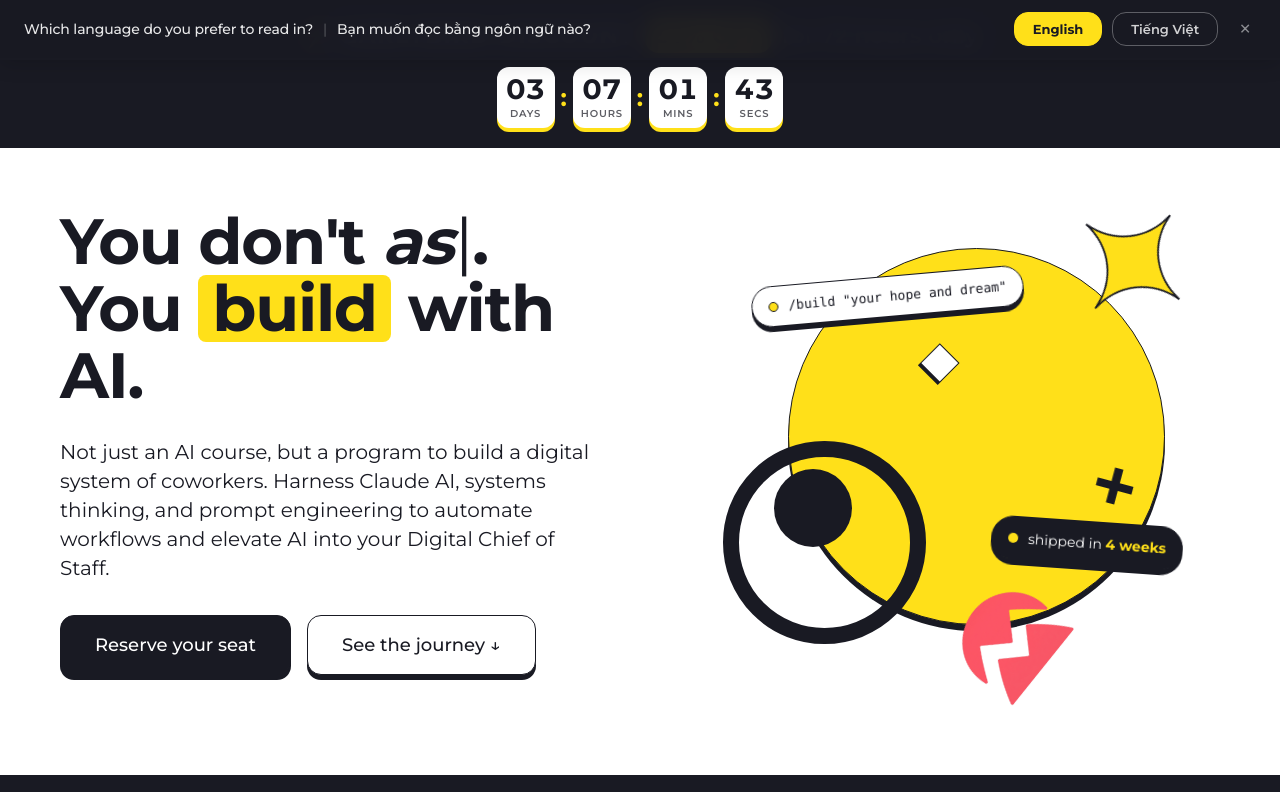
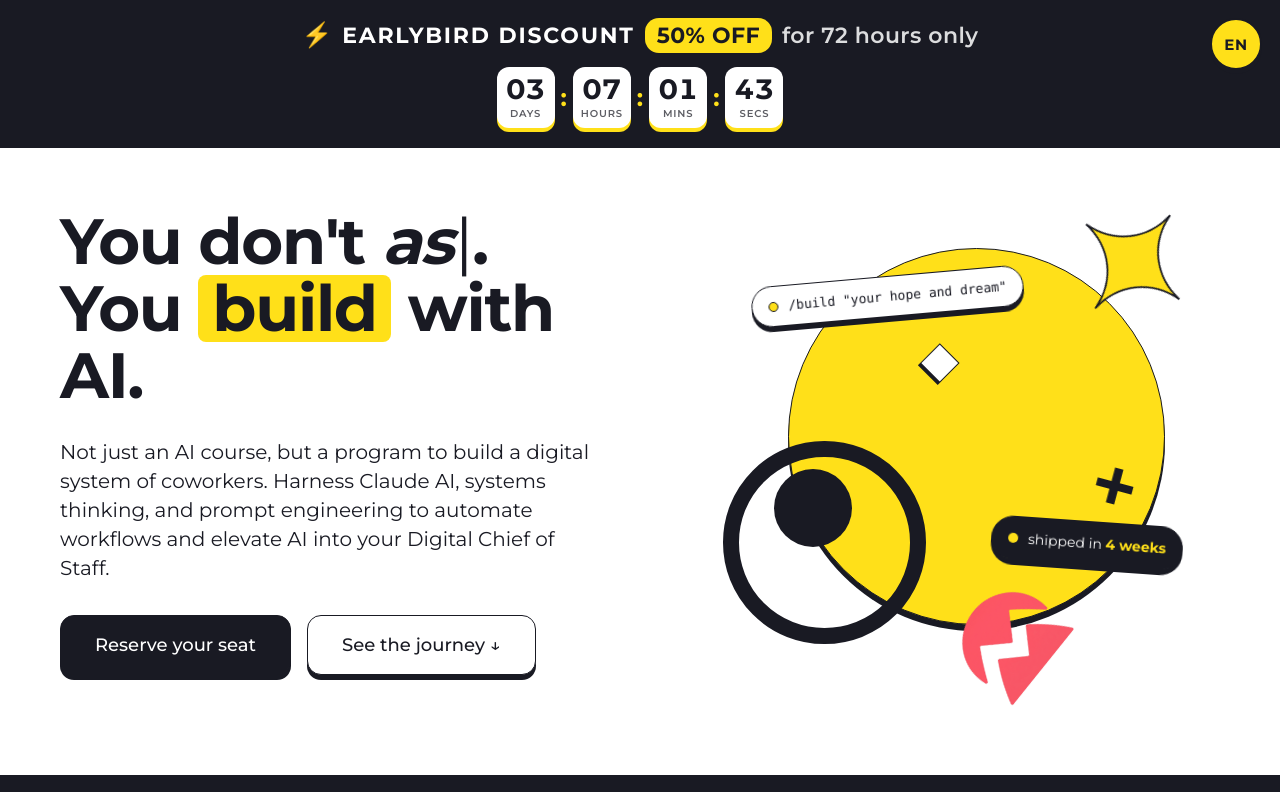
Before and after one commit to Deltan1412/coco_landingpage, a React (Vite) app: page / in a window 1280 px wide. Shown: the top 792 px of the page. Built offline with nearby package versions, Linux system fonts and the light colour scheme.

Commit message:
update language button

```diff
--- a/src/App.tsx
+++ b/src/App.tsx
@@ -1,6 +1,7 @@
 import { PromoBanner, Hero, Marquee, Products, Roadmap, Trainers, Register } from '@/components/sections';
 import { AppTweaksPanel } from '@/components/tweaks/AppTweaksPanel';
-import { LangPopup } from '@/components/ui/LangPopup';
+// import { LangPopup } from '@/components/ui/LangPopup';
+import { LangFab } from '@/components/ui/LangFab';
 import { useTweaks } from '@/hooks/useTweaks';
 import { TWEAK_DEFAULTS } from '@/constants/tweakDefaults';
 // import { Nav } from '@/components/layout/Nav';
@@ -14,7 +15,8 @@ export function App() {
   const [tweaks, setTweak] = useTweaks(TWEAK_DEFAULTS);
   return (
     <>
-      <LangPopup />
+      {/* <LangPopup /> */}
+      <LangFab />
       <PromoBanner />
       <Hero tweaks={tweaks} />
       {tweaks.showMarquee && <Marquee />}
--- /dev/null
+++ b/src/components/ui/LangFab.tsx
@@ -0,0 +1,18 @@
+import { useLang } from '@/hooks/useLang';
+
+export function LangFab() {
+  const { lang, toggle, t } = useLang();
+
+  return (
+    <button
+      type="button"
+      className="lang-fab"
+      onClick={toggle}
+      aria-label={t('nav.langToggleLabel')}
+      title={t('nav.langToggleLabel')}
+    >
+      <span className="lang-fab__current">{lang === 'en' ? 'EN' : 'VI'}</span>
+      <span className="lang-fab__next" aria-hidden="true">{lang === 'en' ? 'VI' : 'EN'}</span>
+    </button>
+  );
+}
--- a/src/styles/promo.css
+++ b/src/styles/promo.css
@@ -1,3 +1,53 @@
+/* Floating circular language switch, fixed top-right */
+.lang-fab {
+  position: fixed;
+  top: 18px;
+  right: 18px;
+  z-index: 60;
+  width: 52px;
+  height: 52px;
+  display: grid;
+  place-items: center;
+  border: 2px solid var(--ink);
+  border-radius: 50%;
+  background: var(--lime);
+  color: var(--ink);
+  font-weight: 800;
+  font-size: 15px;
+  letter-spacing: 0.04em;
+  cursor: pointer;
+  box-shadow: 0 4px 0 0 var(--ink);
+  transition: transform 0.12s ease, box-shadow 0.12s ease;
+}
+
+.lang-fab:hover {
+  transform: translateY(-1px);
+  box-shadow: 0 5px 0 0 var(--ink);
+}
+
+.lang-fab:active {
+  transform: translateY(2px);
+  box-shadow: 0 2px 0 0 var(--ink);
+}
+
+.lang-fab__current {
+  line-height: 1;
+}
+
+.lang-fab__next {
+  display: none;
+}
+
+@media (max-width: 520px) {
+  .lang-fab {
+    width: 46px;
+    height: 46px;
+    font-size: 13px;
+    top: 12px;
+    right: 12px;
+  }
+}
+
 /* Earlybird promo banner — bold black + lime DNA, sits above the hero */
 .promo-banner {
   display: flex;
```
